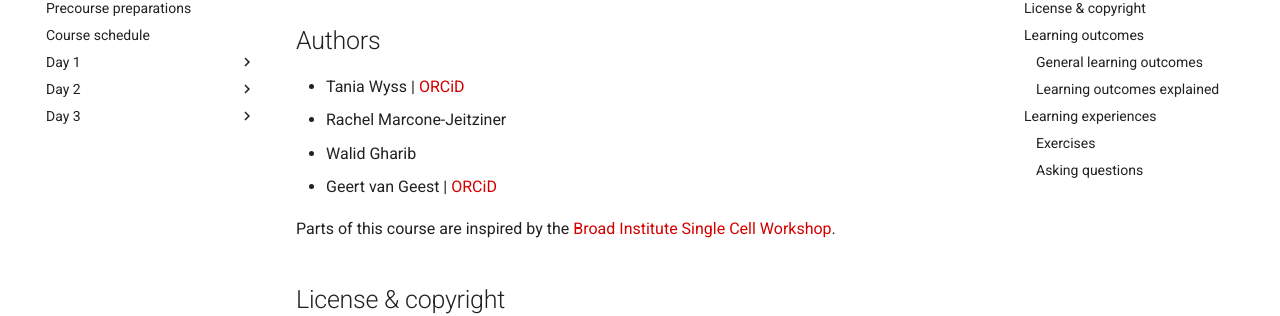
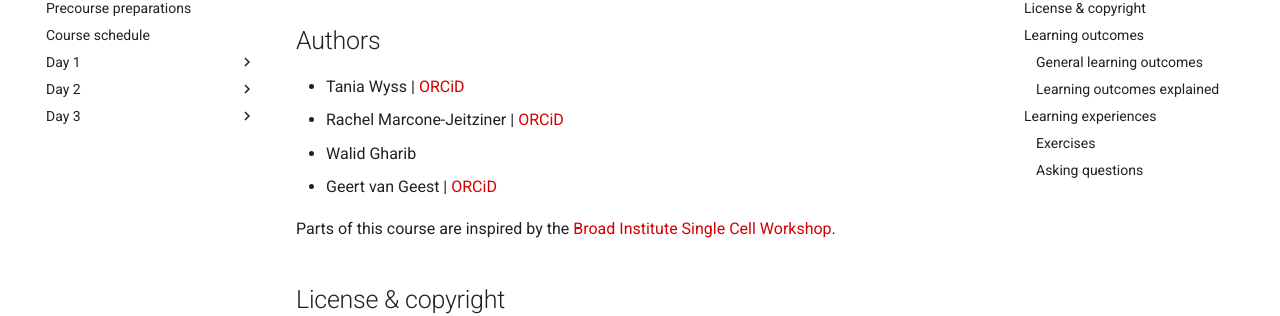
Before and after one commit to sib-swiss/single-cell-training, an MkDocs documentation site: the page built from docs/index.md, in a window 1280 px wide and 900 px high. Shown: the part 157-473 px from the top of the window. Built offline with MkDocs 1.6.1 and Material for MkDocs 9.7.7, drawn with Linux system fonts in a browser that asks for light colours; comment, search, counter and statistics services are not loaded; the version menu is left out.

Commit message:
added orcid

```diff
--- a/docs/index.md
+++ b/docs/index.md
@@ -2,7 +2,7 @@
 ## Authors
 
 - Tania Wyss | [ORCiD](https://orcid.org/0000-0003-2641-0895)
-- Rachel Marcone-Jeitziner
+- Rachel Marcone-Jeitziner | [ORCiD](https://orcid.org/0000-0002-5711-8435)
 - Walid Gharib
 - Geert van Geest | [ORCiD](https://orcid.org/0000-0002-1561-078X)
 
```
